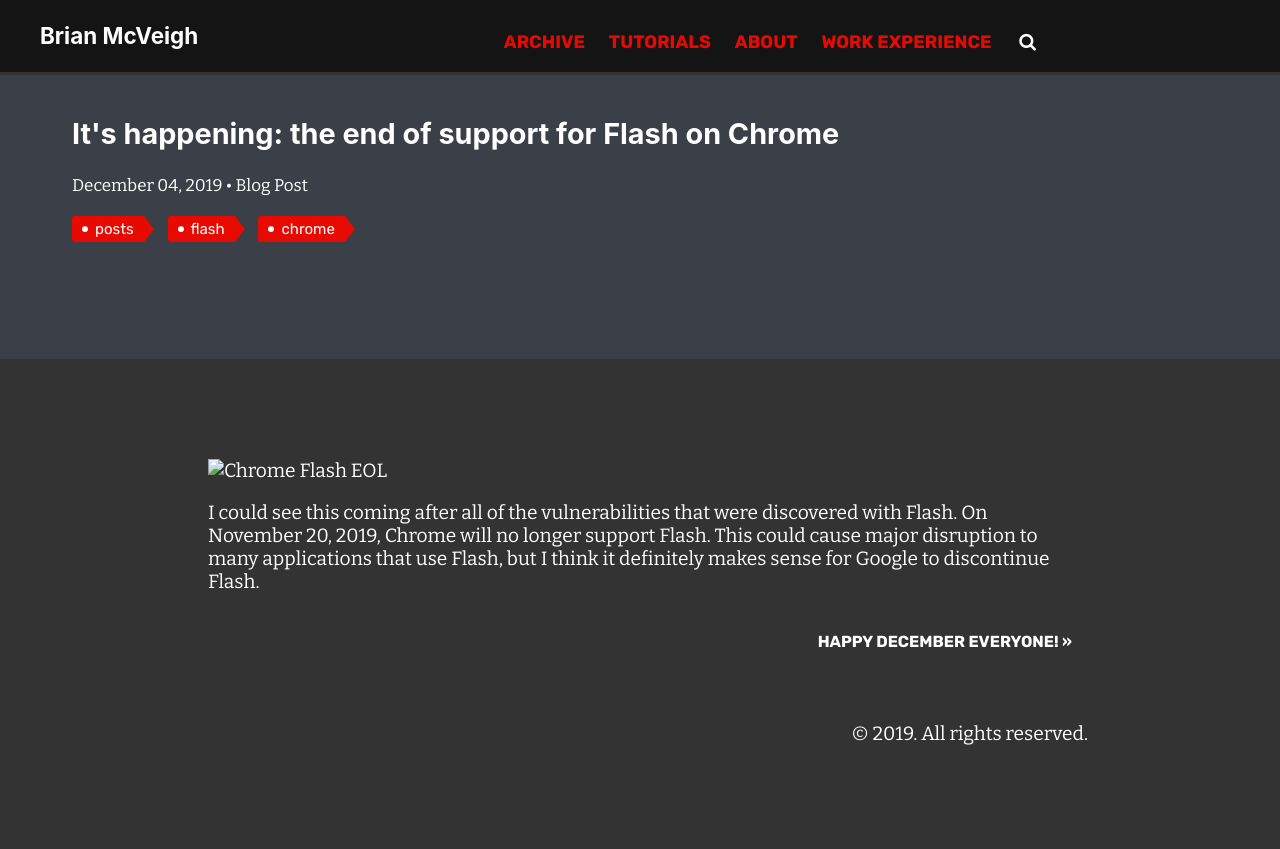
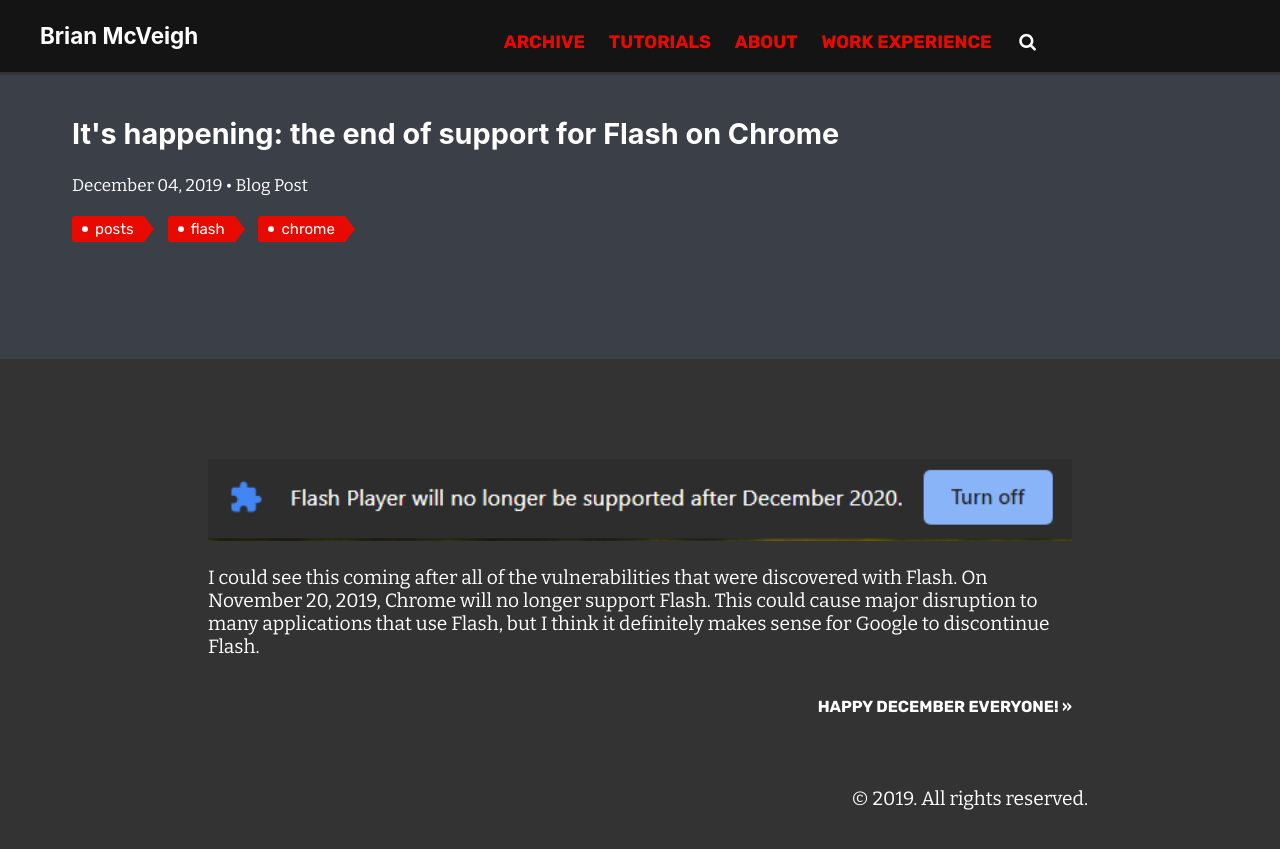
Before and after one commit to bmcveigh/bmcveigh.github.io, a Jekyll site: the page built from _posts/2019-12-04-its-happening--the-end-of-flash-chrome.markdown, in a window 1280 px wide. Shown: the top 849 px of the page. Built offline with Jekyll 4.4.1, drawn with Linux system fonts in a browser that asks for light colours; comment, search, counter and statistics services are not loaded.

Commit message:
Update 2019-12-04-its-happening--the-end-of-flash-chrome.markdown

```diff
--- a/_posts/2019-12-04-its-happening--the-end-of-flash-chrome.markdown
+++ b/_posts/2019-12-04-its-happening--the-end-of-flash-chrome.markdown
@@ -8,7 +8,7 @@ tags:
  - Google
  - Chrome
 ---
-![Chrome Flash EOL](chromeFlashNoLongerSupported.PNG)
+![Chrome Flash EOL](/assets/img/chromeFlashNoLongerSupported.PNG)
 
 I could see this coming after all of the vulnerabilities that were discovered with Flash.
 On November 20, 2019, Chrome will no longer support Flash. This could cause major disruption
```
